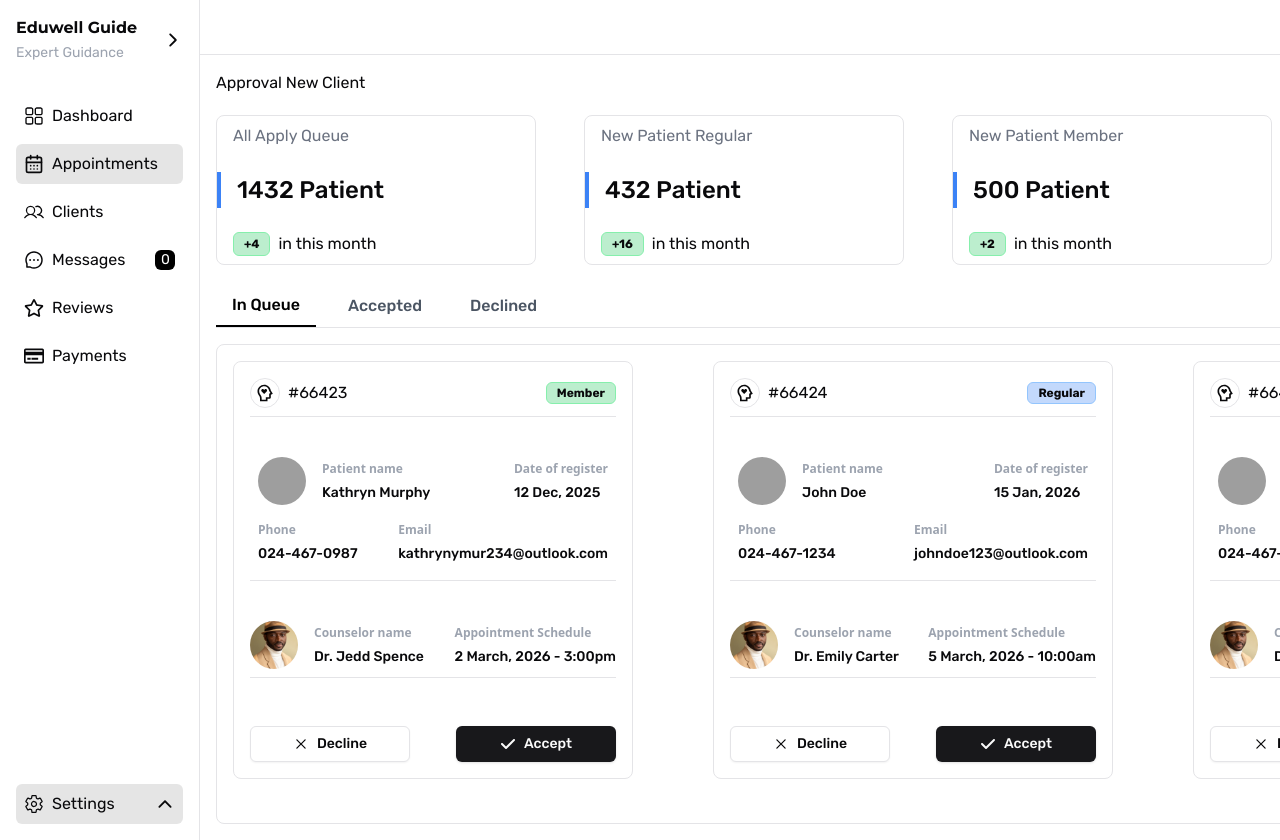
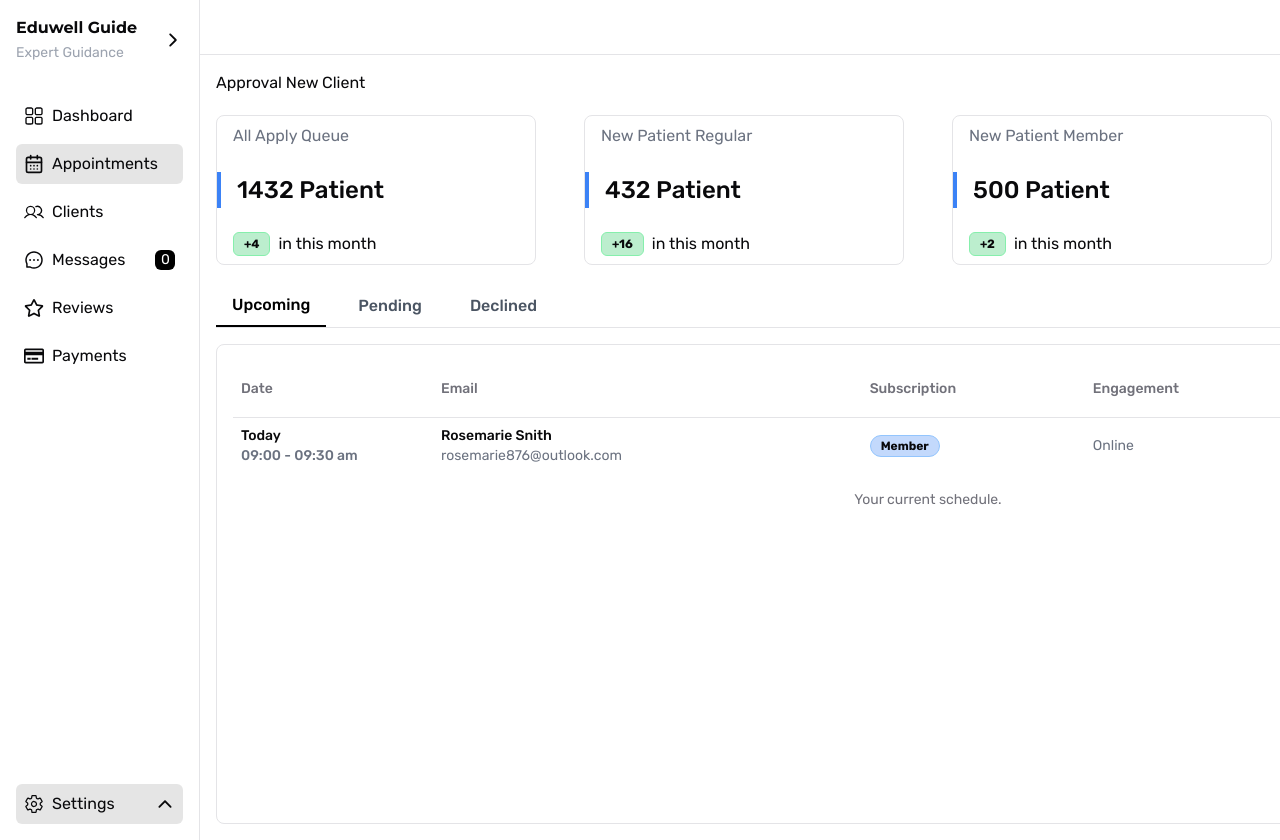
Before and after one commit to Albert735/EduWell-Guide, a Next.js app: page /dashboard/counselor/appointment in a window 1280 px wide. Shown: the top 840 px of the page. Built offline with nearby package versions, Linux system fonts and the light colour scheme; grey boxes are pictures that could not be loaded.

Commit message:
feat: Enhance Appointments page with new table layout and dropdown functionality

```diff
--- a/src/app/dashboard/counselor/appointment/page.tsx
+++ b/src/app/dashboard/counselor/appointment/page.tsx
@@ -1,4 +1,7 @@
+"use client";
+
 import React from "react";
+import { useState } from "react";
 import { Badge } from "@/components/ui/badge";
 import { Tabs, Tab } from "../(components)/Tabs";
 import { RiMentalHealthLine } from "react-icons/ri";
@@ -6,6 +9,16 @@ import Image from "next/image";
 import { Button } from "@/components/ui/button";
 import { RxCross2 } from "react-icons/rx";
 import { FaCheck } from "react-icons/fa6";
+import { BsThreeDots } from "react-icons/bs";
+import {
+  Table,
+  TableBody,
+  TableCaption,
+  TableCell,
+  TableHead,
+  TableHeader,
+  TableRow,
+} from "@/components/ui/table";
 
 // Define types for the data structures
 type PatientType = {
@@ -93,6 +106,12 @@ const counselors: Counselor[] = [
 ];
 
 export default function Appointments() {
+  const [open, setOpen] = useState(false);
+
+  const handleDropdown = () => {
+    setOpen(!open);
+  };
+
   return (
     <div className="space-y-5">
       <div className="header">Approval New Client</div>
@@ -118,7 +137,72 @@ export default function Appointments() {
       </div>
       <div className="tabs">
         <Tabs>
-          <Tab id="in-queue" title="In Queue">
+          <Tab id="upcoming" title="Upcoming">
+            <Table className="w-full h-full   rounded-lg overflow-hidden">
+              <TableCaption>Your current schedule.</TableCaption>
+              <TableHeader>
+                <TableRow>
+                  <TableHead className="w-[200px]">Date</TableHead>
+                  <TableHead>Email</TableHead>
+                  <TableHead>Subscription</TableHead>
+                  <TableHead className="">Engagement</TableHead>
+                  <TableHead>Status</TableHead>
+                  <TableHead className="">More</TableHead>
+                </TableRow>
+              </TableHeader>
+              <TableBody>
+                <TableRow>
+                  <TableCell className="font-medium">
+                    <span>
+                      <p>Today</p>
+                      <p className="text-gray-500">09:00 - 09:30 am</p>
+                    </span>
+                  </TableCell>
+                  <TableCell>
+                    <span>
+                      <p className="font-medium">Rosemarie Snith</p>
+                      <p className="text-gray-500">rosemarie876@outlook.com</p>
+                    </span>
+                  </TableCell>
+                  <TableCell>
+                    <span>
+                      <Badge variant={"blue"}>Member</Badge>
+                    </span>
+                  </TableCell>
+                  <TableCell className="">
+                    <span>
+                      <p className="text-gray-500">Online</p>
+                    </span>
+                  </TableCell>
+                  <TableCell>
+                    <span>
+                      <Badge variant={"secondary"}>Accepted</Badge>
+                    </span>
+                  </TableCell>
+                  <TableCell className="">
+                    <span>
+                      <BsThreeDots
+                        className="cursor-pointer"
+                        size={20}
+                        onClick={handleDropdown}
+                      />
+                    </span>
+
+                    {open && (
+                      <div className="flex flex-col justify-center items-center gap-2 border z-50 absolute right-10 dark:bg-black bg-white   py-2 px-4 rounded-lg">
+                        <span className="flex flex-col gap-2">
+                          <Button variant={"outline"}>Cancel</Button>
+                          <Button variant={"ghost"}>Details</Button>
+                        </span>
+                      </div>
+                    )}
+                  </TableCell>
+                </TableRow>
+              </TableBody>
+            </Table>
+            {/* <div className="cards flex flex-wrap justify-between items-center gap-[5rem] w-full px-2"></div> */}
+          </Tab>
+          <Tab id="pending" title="Pending">
             <div className="cards flex flex-wrap justify-start items-center gap-[5rem] w-full">
               {patients.map((patient, index) => (
                 <span
@@ -237,15 +321,74 @@ export default function Appointments() {
               ))}
             </div>
           </Tab>
-          <Tab id="accepted" title="Accepted">
+          {/* <Tab id="accepted" title="Accepted">
             <p className="text-gray-700">
               We are showing customer payment history here.
             </p>
-          </Tab>
+          </Tab> */}
           <Tab id="declined" title="Declined">
-            <p className="text-gray-700">
-              We are showing customer payment methods here.
-            </p>
+            <Table className="w-full h-full   rounded-lg overflow-hidden">
+              <TableCaption>Your current schedule.</TableCaption>
+              <TableHeader>
+                <TableRow>
+                  <TableHead>ID</TableHead>
+                  <TableHead>Email</TableHead>
+                  <TableHead className="w-[200px]">Date</TableHead>{" "}
+                  <TableHead>Status</TableHead>
+                  <TableHead>Subscription</TableHead>
+                  <TableHead className="">More</TableHead>
+                </TableRow>
+              </TableHeader>
+              <TableBody>
+                <TableRow>
+                  <TableCell className="font-medium">
+                    <span className="flex items-center gap-2">
+                      <RiMentalHealthLine size={20} />
+                      <p>#66423</p>
+                    </span>
+                  </TableCell>
+                  <TableCell>
+                    <span>
+                      <p className="font-medium">Rosemarie Snith</p>
+                      <p className="text-gray-500">rosemarie876@outlook.com</p>
+                    </span>
+                  </TableCell>
+                  <TableCell>
+                    <span>
+                      <p>11/12/2022</p>
+                    </span>
+                  </TableCell>
+                  <TableCell className="">
+                    <span>
+                      <Badge variant={"destructive"}>Declined</Badge>
+                    </span>
+                  </TableCell>
+                  <TableCell>
+                    <span>
+                      <Badge variant={"yellow"}>Assurance</Badge>
+                    </span>
+                  </TableCell>
+                  <TableCell className="">
+                    <span>
+                      <BsThreeDots
+                        className="cursor-pointer"
+                        size={20}
+                        onClick={handleDropdown}
+                      />
+                    </span>
+
+                    {open && (
+                      <div className="flex flex-col justify-center items-center gap-2 border z-50 absolute right-10 dark:bg-black bg-white   py-2 px-4 rounded-lg">
+                        <span className="flex flex-col gap-2">
+                          <Button variant={"ghost"}>view</Button>
+                          <Button variant={"outline"}>delete</Button>
+                        </span>
+                      </div>
+                    )}
+                  </TableCell>
+                </TableRow>
+              </TableBody>
+            </Table>
           </Tab>
         </Tabs>
       </div>
```
